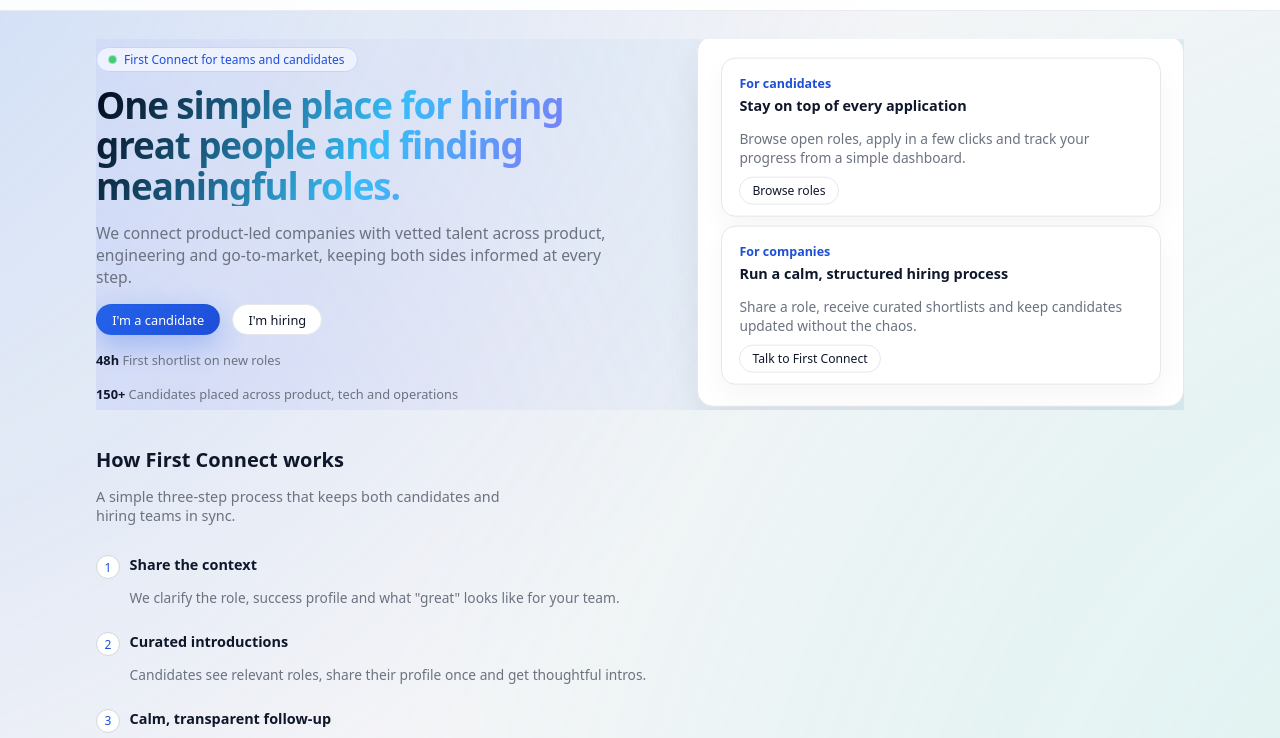
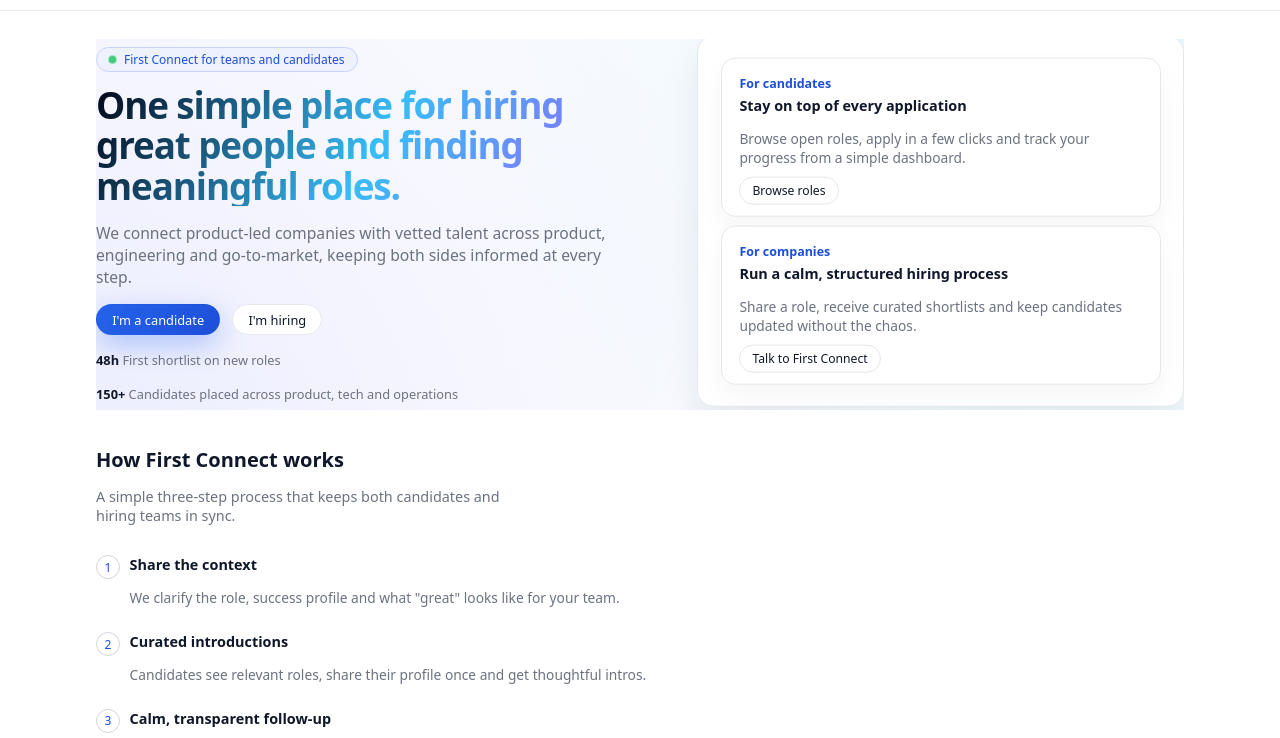
Before and after one commit to dhasan111-hiringdock/FIrstconnect, a website: page index.html in a window 1280 px wide. Shown: the part 48-786 px from the top of the page. Drawn offline with Linux system fonts and the light colour scheme.

Commit message:
Simplify landing page background to clean white

```diff
--- a/index.html
+++ b/index.html
@@ -6,7 +6,7 @@
   <title>First Connect • Recruitment made human</title>
   <style>
     :root {
-      --bg: #f5f5f7;
+      --bg: #ffffff;
       --bg-alt: #ffffff;
       --border-subtle: #e5e7eb;
       --text-main: #0f172a;
@@ -33,16 +33,6 @@
       position: relative;
       min-height: 100vh;
       overflow-x: hidden;
-    }
-    body::before {
-      content: "";
-      position: fixed;
-      inset: -30%;
-      background:
-        radial-gradient(circle at top left, rgba(59, 130, 246, 0.28), transparent 55%),
-        radial-gradient(circle at bottom right, rgba(94, 234, 212, 0.2), transparent 55%);
-      opacity: 0.96;
-      z-index: -1;
     }
     a {
       color: inherit;
```
